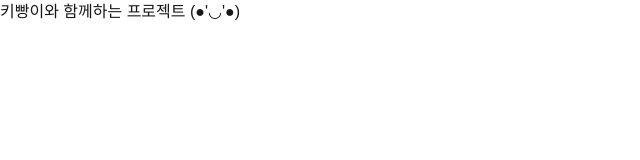
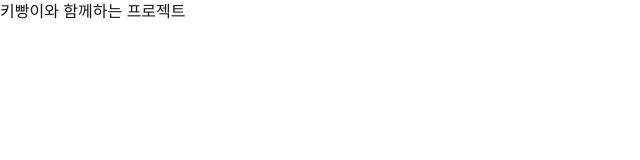
Before and after one commit to nunnong/keeping-refactor, a Next.js app in the folder frontend/: page / in a window 1280 px wide. Shown: the top 160 px of the page, without its empty margins (0-640 px from the left). Built offline with nearby package versions, Linux system fonts and the light colour scheme.

Commit message:
fix(frontend): resolve Next/TS build errors and eslint issues
- add next-env.d.ts for Next global types
- include next-env.d.ts in tsconfig
- remove unused Image import and escape apostrophes in page.tsx
- add package-lock.json for reproducible installs

```diff
--- a/frontend/src/app/page.tsx
+++ b/frontend/src/app/page.tsx
@@ -1,9 +1,9 @@
-import Image from 'next/image'
+// import Image from 'next/image'
 
 export default function Home() {
   return (
     <div>
-      <h1>키빵이와 함께하는 프로젝트 (●'◡'●)</h1>
+      <h1>키빵이와 함께하는 프로젝트 </h1>
     </div>
-  )
+  );
 }
```
Also changed, not shown: frontend/package.json (+4 -4 lines), 1 other file (tests, documents, lock files or other folders).
